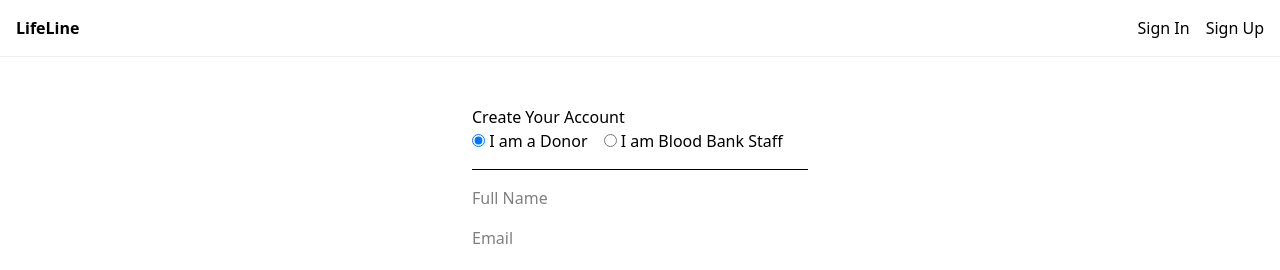
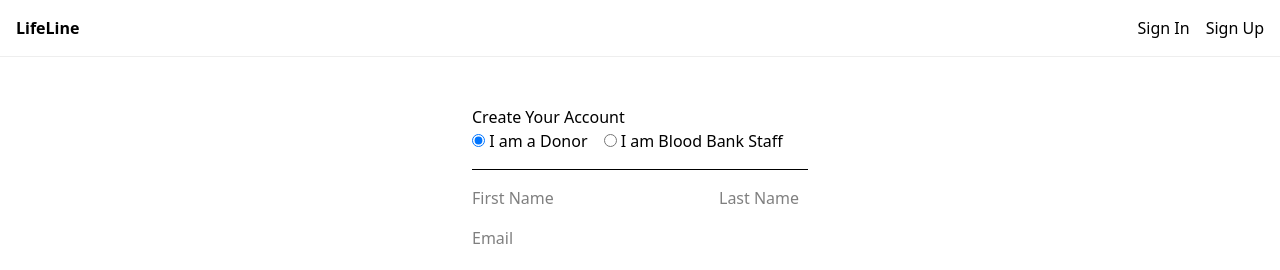
Before and after one commit to VNamanMehta/LifeLine-R, a React (Vite) app: page /sign-up in a window 1280 px wide. Shown: the top 270 px of the page. Built offline with nearby package versions, Linux system fonts and the light colour scheme; no server answers.

Commit message:
Fix: validation

```diff
--- a/src/lib/validation.ts
+++ b/src/lib/validation.ts
@@ -1,7 +1,8 @@
 import { z } from 'zod';
 
 export const signUpSchema = z.object({
-  name: z.string().min(2, 'Name must be at least 2 characters'),
+  firstName: z.string().min(1, 'First name is required'),
+  lastName: z.string().min(1, 'Last name is required'),
   email: z.string().email('Invalid email address'),
   password: z.string().min(8, 'Password must be at least 8 characters'),
   role: z.enum(['donor', 'staff']),
--- a/src/pages/SignUpPage.tsx
+++ b/src/pages/SignUpPage.tsx
@@ -50,7 +50,8 @@ export const SignUpPage = () => {
         emailAddress: data.email,
         password: data.password,
         unsafeMetadata: {
-          name: data.name,
+          firstName: data.firstName,
+          lastName: data.lastName,
           role: data.role,
           blood_group: data.role === 'donor' ? data.blood_group : undefined,
           location: data.location,
@@ -110,8 +111,16 @@ export const SignUpPage = () => {
         <hr />
 
         {/* Standard Inputs */}
-        <input {...register('name')} type="text" placeholder="Full Name" />
-        {errors.name && <p style={{ color: 'red', fontSize: '0.8rem' }}>{errors.name.message}</p>}
+        <div style={{ display: 'flex', gap: '1rem' }}>
+          <div style={{ flex: 1 }}>
+            <input {...register('firstName')} type="text" placeholder="First Name" />
+            {errors.firstName && <p style={{ color: 'red' }}>{errors.firstName.message}</p>}
+          </div>
+          <div style={{ flex: 1 }}>
+            <input {...register('lastName')} type="text" placeholder="Last Name" />
+            {errors.lastName && <p style={{ color: 'red' }}>{errors.lastName.message}</p>}
+          </div>
+        </div>
 
         <input {...register('email')} type="email" placeholder="Email" />
         {errors.email && <p style={{ color: 'red', fontSize: '0.8rem' }}>{errors.email.message}</p>}
```
